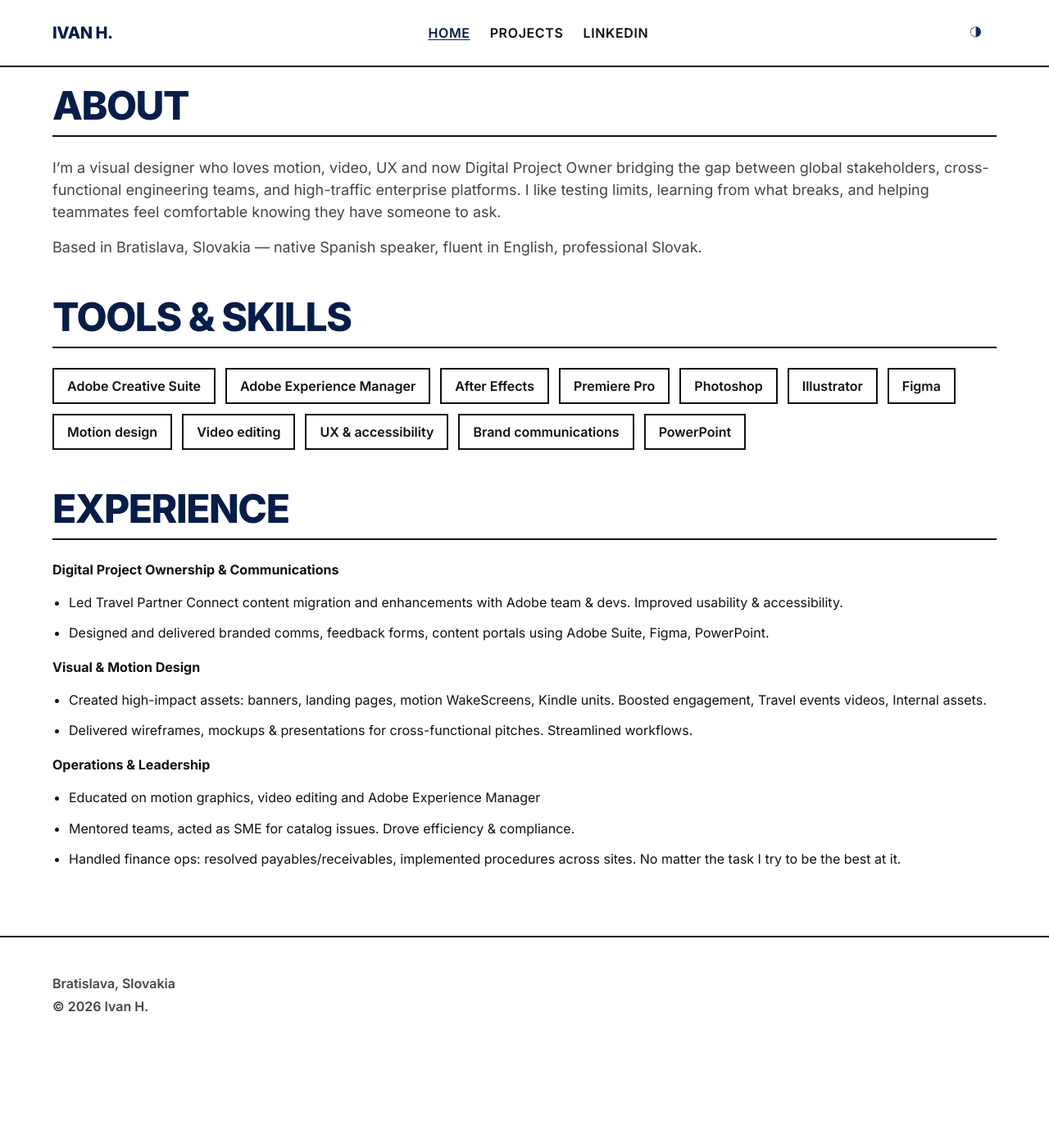
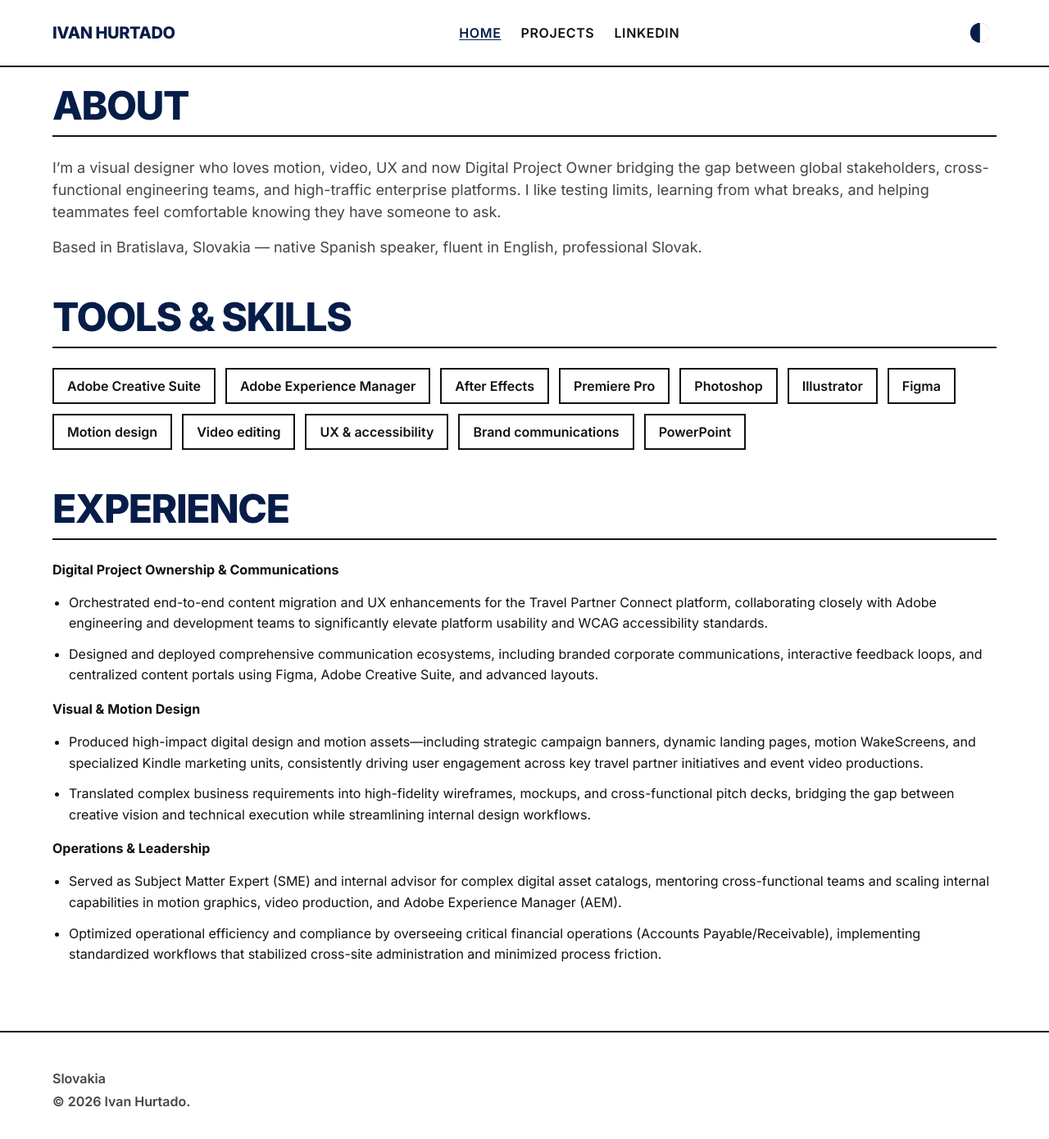
Before and after one commit to ivanhb-sk/ivanhb-sk.github.io, a Jekyll site: the page built from index.md, in a window 1280 px wide and 1400 px high, scrolled down 267 px. Shown: the top 1390 px of the window at 82% size. Built offline with Jekyll 4.4.1, drawn with Linux system fonts in a browser that asks for light colours; before the commit the page ends 1551 px from its top, so only the background shows below that; some of the changed text lies outside the part shown.

Commit message:
dark mode fix, favicon, content chanhe

```diff
--- a/_config.yml
+++ b/_config.yml
@@ -1,4 +1,4 @@
-title: Ivan H.
+title: Ivan Hurtado
 description: Visual & Motion Designer — pixels with purpose.
 url: "https://ivanhurba.github.io"
 baseurl: ""
@@ -12,6 +12,6 @@ exclude:
   - README.md
 
 author:
-  name: Ivan H.
-  location: Bratislava, Slovakia
+  name: Ivan Hurtado.
+  location: Slovakia
   linkedin: https://www.linkedin.com/in/ivanhurba/
--- a/_layouts/default.html
+++ b/_layouts/default.html
@@ -6,6 +6,7 @@
   <title>{% if page.title %}{{ page.title }} · {% endif %}{{ site.title }}</title>
   <meta name="description" content="{{ page.description | default: site.description }}">
   <link rel="stylesheet" href="{{ '/assets/css/main.css' | relative_url }}">
+  <link rel="icon" type="image/png" href="{{ '/assets/images/favicon.png' | relative_url }}">
 </head>
 <body>
   <header class="site-header">
@@ -17,7 +18,7 @@
         <a href="{{ site.author.linkedin }}" target="_blank" rel="noopener noreferrer">LinkedIn</a>
       </nav>
       <button id="theme-toggle" class="theme-toggle-btn" aria-label="Toggle Dark Mode">
-        <img src="assets/images/dark-mode-switch.svg" alt="" class="theme-toggle-icon" aria-hidden="true" />
+          <img src="{{ '/assets/images/dark-mode-switch.svg' | relative_url }}" alt="" class="theme-toggle-icon" aria-hidden="true" />
       </button>
     </div>
   </header>
--- a/index.md
+++ b/index.md
@@ -36,16 +36,15 @@ Based in Bratislava, Slovakia — native Spanish speaker, fluent in English, pro
 <div class="experience" markdown="1">
 
 **Digital Project Ownership & Communications**
-- Led Travel Partner Connect content migration and enhancements with Adobe team & devs. Improved usability & accessibility.
-- Designed and delivered branded comms, feedback forms, content portals using Adobe Suite, Figma, PowerPoint.
+- Orchestrated end-to-end content migration and UX enhancements for the Travel Partner Connect platform, collaborating closely with Adobe engineering and development teams to significantly elevate platform usability and WCAG accessibility standards.
+- Designed and deployed comprehensive communication ecosystems, including branded corporate communications, interactive feedback loops, and centralized content portals using Figma, Adobe Creative Suite, and advanced layouts.
 
 **Visual & Motion Design**
-- Created high-impact assets: banners, landing pages, motion WakeScreens, Kindle units. Boosted engagement, Travel events videos, Internal assets.
-- Delivered wireframes, mockups & presentations for cross-functional pitches. Streamlined workflows.
+- Produced high-impact digital design and motion assets—including strategic campaign banners, dynamic landing pages, motion WakeScreens, and specialized Kindle marketing units, consistently driving user engagement across key travel partner initiatives and event video productions.
+- Translated complex business requirements into high-fidelity wireframes, mockups, and cross-functional pitch decks, bridging the gap between creative vision and technical execution while streamlining internal design workflows.
 
 **Operations & Leadership**
-- Educated on motion graphics, video editing and Adobe Experience Manager
-- Mentored teams, acted as SME for catalog issues. Drove efficiency & compliance.
-- Handled finance ops: resolved payables/receivables, implemented procedures across sites. No matter the task I try to be the best at it.
+- Served as Subject Matter Expert (SME) and internal advisor for complex digital asset catalogs, mentoring cross-functional teams and scaling internal capabilities in motion graphics, video production, and Adobe Experience Manager (AEM).
+- Optimized operational efficiency and compliance by overseeing critical financial operations (Accounts Payable/Receivable), implementing standardized workflows that stabilized cross-site administration and minimized process friction.
 
 </div>
```
Also changed, not shown: other parts of _layouts/default.html (+1 -1 lines), other parts of index.md (+2 -2 lines), Gemfile (+8 -1 lines), assets/images/dark-mode-switch.svg, assets/images/favicon.png (added).
